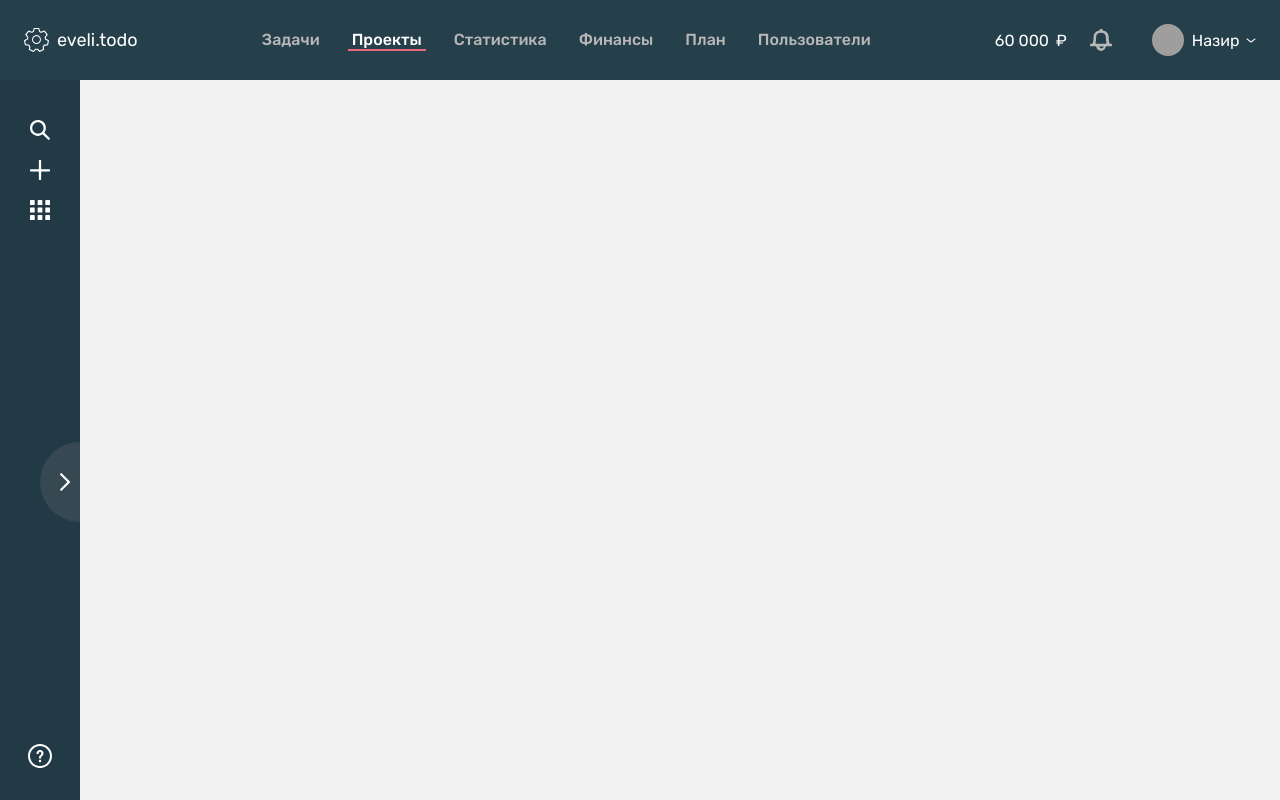
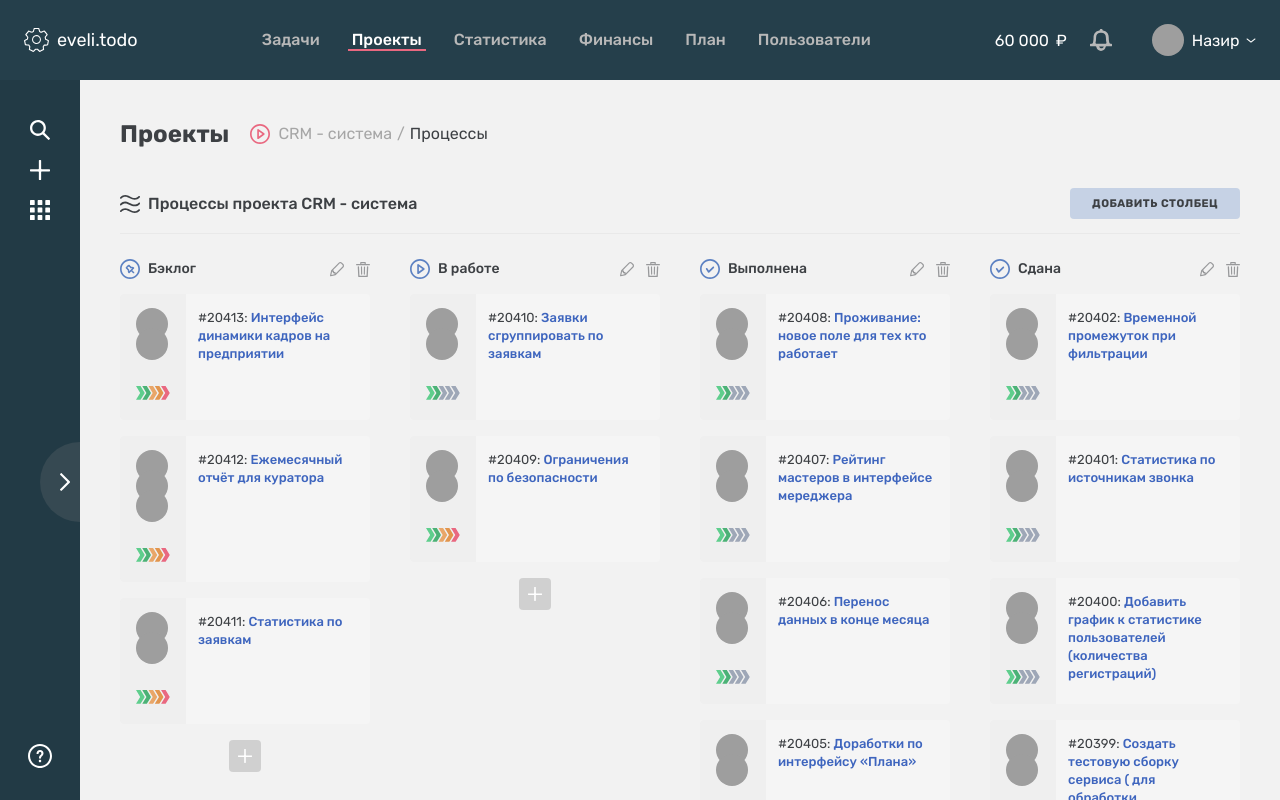
Before and after one commit to K-Real-Mh/Kanban, a React (Vite) app: page / in a window 1280 px wide. Built offline with nearby package versions, Linux system fonts and the light colour scheme; grey boxes are pictures that could not be loaded.

Commit message:
feat: add Router component

```diff
--- a/src/App.jsx
+++ b/src/App.jsx
@@ -1,13 +1,14 @@
 import s from './App.module.scss';
 import Header from './components/Header/Header';
 import Sidebar from './components/Sidebar/Sidebar.jsx';
+import Router from './components/Router/Router.jsx';
 
 function App() {
   return (
     <div className={s.App}>
         <Header className={s.App__header} />
         <Sidebar className={s.App__sidebar} />
-        <main className={s.App__main}></main>
+        <Router className={s.App__main} />
     </div>
   )
 }
--- a/src/App.module.scss
+++ b/src/App.module.scss
@@ -1,7 +1,7 @@
 .App {
   display: grid;
   min-width: 320px;
-  min-height: 100vh;
+  height: 100vh;
   grid-template-columns: 80px 1fr;
   grid-template-rows: 80px 1fr;
   grid-template-areas:
@@ -18,5 +18,7 @@
 
   .App__main {
     grid-area: main;
+    height: calc(100vh - 80px);
+    overflow-y: scroll;
   }
 }
```
